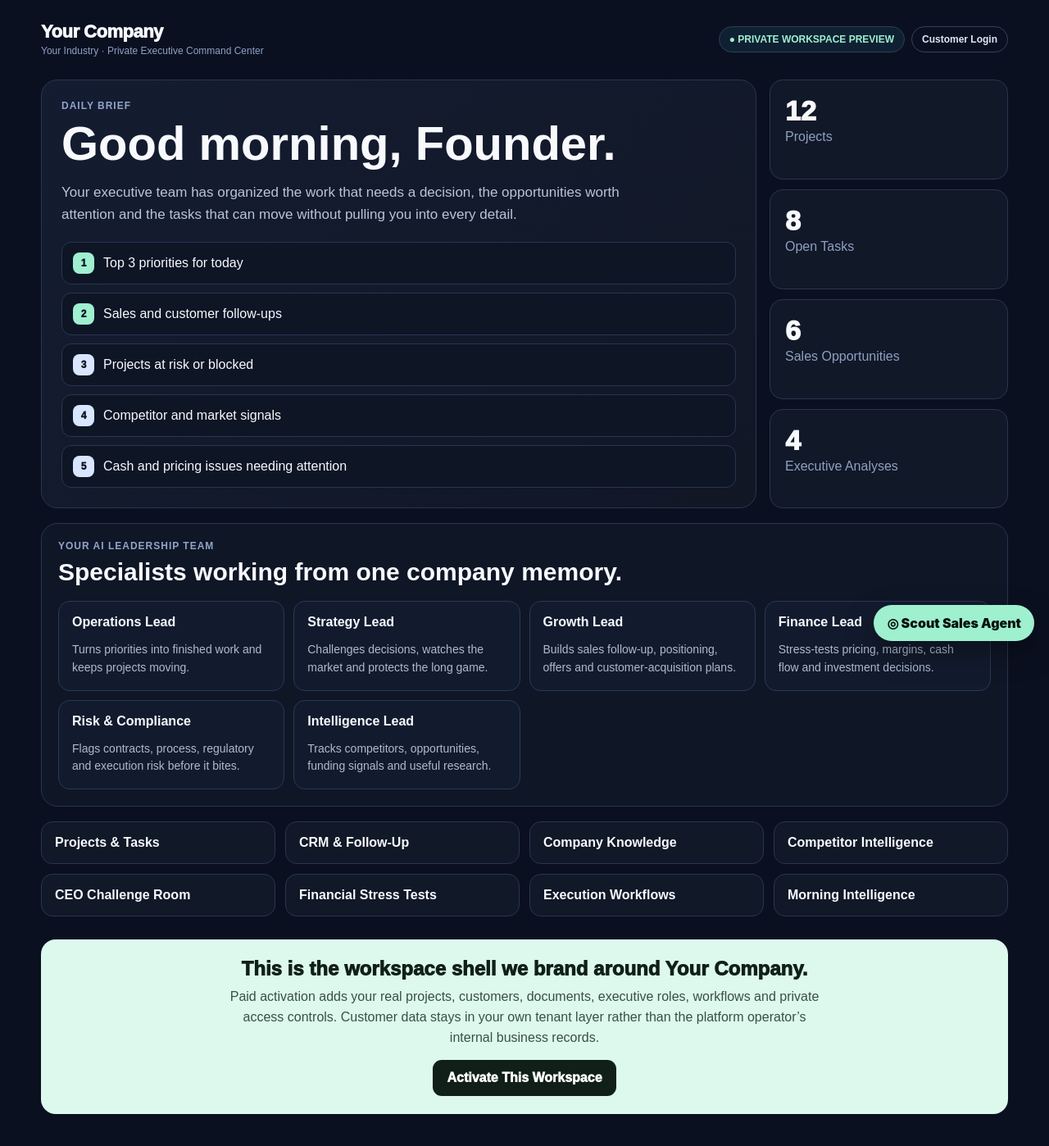
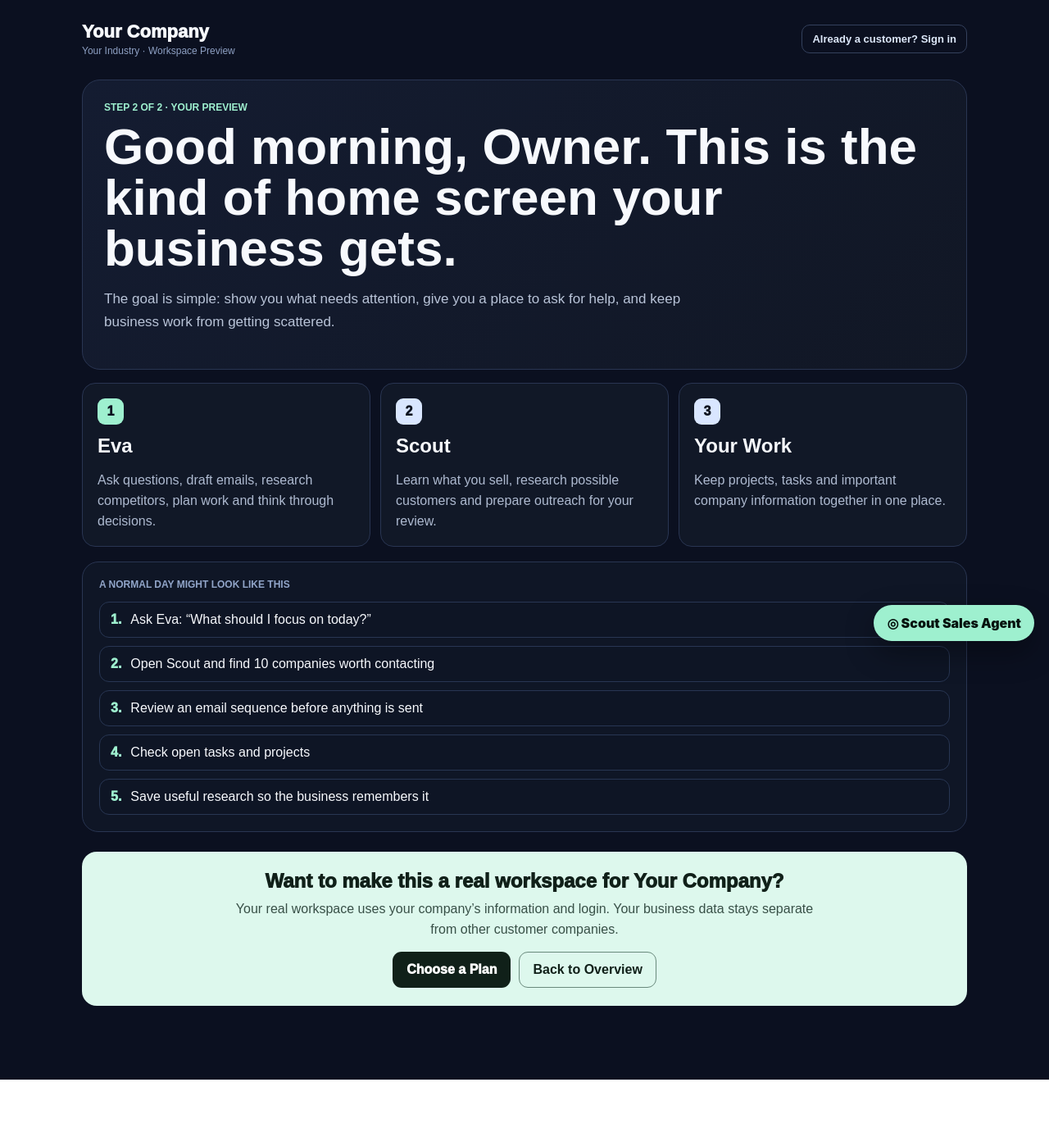
Before and after one commit to jimrusk/aridon-app, a Next.js app: page /workspace/preview in a window 1280 px wide. Shown: the top 1398 px of the page at 82% size. After the commit the page ends 1317 px from the top, so only its background shows below. Built offline with nearby package versions, Linux system fonts and the light colour scheme.

Commit message:
Simplify workspace preview language

```diff
--- a/app/workspace/preview/page.tsx
+++ b/app/workspace/preview/page.tsx
@@ -2,59 +2,56 @@ import Link from 'next/link';
 
 type PreviewProps = { searchParams?: { business?: string; industry?: string; owner?: string; plan?: string } };
 
-const executives = [
-  ['Operations Lead', 'Turns priorities into finished work and keeps projects moving.'],
-  ['Strategy Lead', 'Challenges decisions, watches the market and protects the long game.'],
-  ['Growth Lead', 'Builds sales follow-up, positioning, offers and customer-acquisition plans.'],
-  ['Finance Lead', 'Stress-tests pricing, margins, cash flow and investment decisions.'],
-  ['Risk & Compliance', 'Flags contracts, process, regulatory and execution risk before it bites.'],
-  ['Intelligence Lead', 'Tracks competitors, opportunities, funding signals and useful research.'],
+const helpers = [
+  ['Eva', 'Ask questions, draft emails, research competitors, plan work and think through decisions.'],
+  ['Scout', 'Learn what you sell, research possible customers and prepare outreach for your review.'],
+  ['Your Work', 'Keep projects, tasks and important company information together in one place.'],
 ];
 
 export default function WorkspacePreview({ searchParams }: PreviewProps) {
   const business = (searchParams?.business || 'Your Company').slice(0, 100);
   const industry = (searchParams?.industry || 'Your Industry').slice(0, 100);
-  const owner = (searchParams?.owner || 'Founder').slice(0, 100);
+  const owner = (searchParams?.owner || 'Owner').slice(0, 100);
   const plan = ['launch', 'growth', 'command'].includes(searchParams?.plan || '') ? searchParams?.plan : 'launch';
 
   return (
     <main style={{ minHeight: '100vh', background: '#0B1020', color: '#F7F9FD', fontFamily: 'Arial, sans-serif', padding: '26px 18px 90px' }}>
-      <div style={{ maxWidth: '1180px', margin: '0 auto' }}>
+      <div style={{ maxWidth: '1080px', margin: '0 auto' }}>
         <header style={{ display: 'flex', justifyContent: 'space-between', gap: '14px', alignItems: 'center', flexWrap: 'wrap', marginBottom: '28px' }}>
-          <div><div style={{ fontWeight: 950, fontSize: '22px', letterSpacing: '-.5px' }}>{business}</div><div style={{ color: '#8EA0C3', fontSize: '12px', marginTop: '3px' }}>{industry} · Private Executive Command Center</div></div>
-          <div style={{ display: 'flex', gap: '8px', flexWrap: 'wrap' }}><div style={{ border: '1px solid #29405A', background: '#102033', color: '#9EF0CF', padding: '8px 12px', borderRadius: '999px', fontSize: '12px', fontWeight: 900 }}>● PRIVATE WORKSPACE PREVIEW</div><Link href="/customer/login" style={{ color: '#DCE7F8', fontSize: '12px', fontWeight: 850, textDecoration: 'none', border: '1px solid #34415D', padding: '8px 12px', borderRadius: '999px' }}>Customer Login</Link></div>
+          <div><div style={{ fontWeight: 950, fontSize: '22px' }}>{business}</div><div style={{ color: '#8EA0C3', fontSize: '12px', marginTop: '3px' }}>{industry} · Workspace Preview</div></div>
+          <Link href="/customer/login" style={smallLink}>Already a customer? Sign in</Link>
         </header>
 
-        <section style={{ display: 'grid', gridTemplateColumns: 'minmax(0,1.5fr) minmax(260px,.5fr)', gap: '16px' }} className="preview-grid">
-          <div style={{ background: 'linear-gradient(135deg,#141C31,#111725)', border: '1px solid #293552', borderRadius: '20px', padding: '24px' }}>
-            <div style={{ color: '#91A5C9', fontSize: '12px', fontWeight: 900, letterSpacing: '1px' }}>DAILY BRIEF</div>
-            <h1 style={{ fontSize: 'clamp(34px,6vw,58px)', lineHeight: 1, margin: '10px 0 12px' }}>Good morning, {owner}.</h1>
-            <p style={{ color: '#B9C4D8', fontSize: '17px', lineHeight: 1.6, maxWidth: '720px' }}>Your executive team has organized the work that needs a decision, the opportunities worth attention and the tasks that can move without pulling you into every detail.</p>
-            <div style={{ display: 'grid', gap: '10px', marginTop: '20px' }}>
-              {['Top 3 priorities for today', 'Sales and customer follow-ups', 'Projects at risk or blocked', 'Competitor and market signals', 'Cash and pricing issues needing attention'].map((item,index)=><div key={item} style={{ display: 'flex', gap: '11px', alignItems: 'center', border: '1px solid #283653', borderRadius: '12px', padding: '12px 13px', background: '#0E1525' }}><span style={{ width: '26px', height: '26px', display: 'grid', placeItems: 'center', borderRadius: '8px', background: index < 2 ? '#9EF0CF' : '#D9E6FF', color: '#0D1320', fontWeight: 950, fontSize: '12px' }}>{index+1}</span><span>{item}</span></div>)}
-            </div>
-          </div>
+        <section style={{ background: 'linear-gradient(135deg,#141C31,#111725)', border: '1px solid #293552', borderRadius: '22px', padding: '26px' }}>
+          <div style={{ color: '#9EF0CF', fontSize: '12px', fontWeight: 900 }}>STEP 2 OF 2 · YOUR PREVIEW</div>
+          <h1 style={{ fontSize: 'clamp(38px,7vw,62px)', lineHeight: 1, margin: '10px 0 12px' }}>Good morning, {owner}. This is the kind of home screen your business gets.</h1>
+          <p style={{ color: '#B9C4D8', fontSize: '17px', lineHeight: 1.65, maxWidth: '760px' }}>The goal is simple: show you what needs attention, give you a place to ask for help, and keep business work from getting scattered.</p>
+        </section>
 
-          <div style={{ display: 'grid', gap: '12px' }}>
-            {[['Projects','12'],['Open Tasks','8'],['Sales Opportunities','6'],['Executive Analyses','4']].map(([label,value])=><div key={label} style={{ background: '#111827', border: '1px solid #293552', borderRadius: '16px', padding: '18px' }}><div style={{ fontSize: '34px', fontWeight: 950 }}>{value}</div><div style={{ color: '#8EA0C3', marginTop: '3px' }}>{label}</div></div>)}
+        <section style={{ display: 'grid', gridTemplateColumns: 'repeat(auto-fit,minmax(250px,1fr))', gap: '12px', marginTop: '16px' }}>
+          {helpers.map(([name, text], index) => <article key={name} style={{ background: '#111827', border: '1px solid #293552', borderRadius: '16px', padding: '18px' }}><div style={{ width: '32px', height: '32px', borderRadius: '9px', display: 'grid', placeItems: 'center', background: index === 0 ? '#9EF0CF' : '#D9E6FF', color: '#0D1320', fontWeight: 950 }}>{index + 1}</div><h2 style={{ margin: '12px 0 6px' }}>{name}</h2><p style={{ color: '#AEBAD0', lineHeight: 1.55, marginBottom: 0 }}>{text}</p></article>)}
+        </section>
+
+        <section style={{ marginTop: '18px', background: '#0F1626', border: '1px solid #293552', borderRadius: '20px', padding: '20px' }}>
+          <div style={{ color: '#91A5C9', fontSize: '12px', fontWeight: 900 }}>A NORMAL DAY MIGHT LOOK LIKE THIS</div>
+          <div style={{ display: 'grid', gap: '10px', marginTop: '14px' }}>
+            {['Ask Eva: “What should I focus on today?”', 'Open Scout and find 10 companies worth contacting', 'Review an email sequence before anything is sent', 'Check open tasks and projects', 'Save useful research so the business remembers it'].map((item,index)=><div key={item} style={{ display: 'flex', gap: '11px', alignItems: 'center', border: '1px solid #283653', borderRadius: '12px', padding: '12px 13px', background: '#0E1525' }}><span style={{ color: '#9EF0CF', fontWeight: 950 }}>{index + 1}.</span><span>{item}</span></div>)}
           </div>
         </section>
 
-        <section style={{ marginTop: '18px', background: '#0F1626', border: '1px solid #293552', borderRadius: '20px', padding: '20px' }}>
-          <div style={{ color: '#91A5C9', fontSize: '12px', fontWeight: 900, letterSpacing: '1px' }}>YOUR AI LEADERSHIP TEAM</div>
-          <h2 style={{ margin: '8px 0 18px', fontSize: '30px' }}>Specialists working from one company memory.</h2>
-          <div style={{ display: 'grid', gridTemplateColumns: 'repeat(auto-fit,minmax(240px,1fr))', gap: '11px' }}>
-            {executives.map(([name,text])=><article key={name} style={{ background: '#121B2E', border: '1px solid #2A3857', borderRadius: '14px', padding: '16px' }}><div style={{ fontWeight: 900 }}>{name}</div><p style={{ color: '#AEBAD0', lineHeight: 1.55, marginBottom: 0, fontSize: '14px' }}>{text}</p></article>)}
+        <div style={{ marginTop: '24px', background: '#DDF8ED', color: '#102019', borderRadius: '18px', padding: '22px', textAlign: 'center' }}>
+          <div style={{ fontWeight: 950, fontSize: '24px' }}>Want to make this a real workspace for {business}?</div>
+          <p style={{ lineHeight: 1.55, maxWidth: '720px', margin: '8px auto 14px', color: '#385047' }}>Your real workspace uses your company’s information and login. Your business data stays separate from other customer companies.</p>
+          <div style={{ display: 'flex', gap: '10px', justifyContent: 'center', flexWrap: 'wrap' }}>
+            <Link href={`/business-os/checkout?plan=${plan}&business=${encodeURIComponent(business)}&industry=${encodeURIComponent(industry)}&owner=${encodeURIComponent(owner)}`} style={darkButton}>Choose a Plan</Link>
+            <Link href="/business-os" style={lightButton}>Back to Overview</Link>
           </div>
-        </section>
-
-        <section style={{ marginTop: '18px', display: 'grid', gridTemplateColumns: 'repeat(auto-fit,minmax(260px,1fr))', gap: '12px' }}>
-          {['Projects & Tasks','CRM & Follow-Up','Company Knowledge','Competitor Intelligence','CEO Challenge Room','Financial Stress Tests','Execution Workflows','Morning Intelligence'].map(item=><div key={item} style={{ background: '#111827', border: '1px solid #293552', borderRadius: '14px', padding: '16px', fontWeight: 800 }}>{item}</div>)}
-        </section>
-
-        <div style={{ marginTop: '28px', background: '#DDF8ED', color: '#102019', borderRadius: '18px', padding: '22px', textAlign: 'center' }}><div style={{ fontWeight: 950, fontSize: '24px' }}>This is the workspace shell we brand around {business}.</div><p style={{ lineHeight: 1.55, maxWidth: '720px', margin: '8px auto 14px', color: '#385047' }}>Paid activation adds your real projects, customers, documents, executive roles, workflows and private access controls. Customer data stays in your own tenant layer rather than the platform operator’s internal business records.</p><Link href={`/business-os/checkout?plan=${plan}`} style={{ display: 'inline-block', background: '#102019', color: '#fff', borderRadius: '11px', padding: '13px 17px', textDecoration: 'none', fontWeight: 950 }}>Activate This Workspace</Link></div>
+        </div>
       </div>
-      <style>{`@media(max-width:800px){.preview-grid{grid-template-columns:1fr !important}}`}</style>
     </main>
   );
 }
+
+const smallLink = { color: '#DCE7F8', fontSize: '13px', fontWeight: 850, textDecoration: 'none', border: '1px solid #34415D', padding: '9px 12px', borderRadius: '10px' };
+const darkButton = { display: 'inline-block', background: '#102019', color: '#fff', borderRadius: '11px', padding: '13px 17px', textDecoration: 'none', fontWeight: 950 };
+const lightButton = { display: 'inline-block', border: '1px solid #6A8A7D', color: '#102019', borderRadius: '11px', padding: '12px 16px', textDecoration: 'none', fontWeight: 900 };
```
